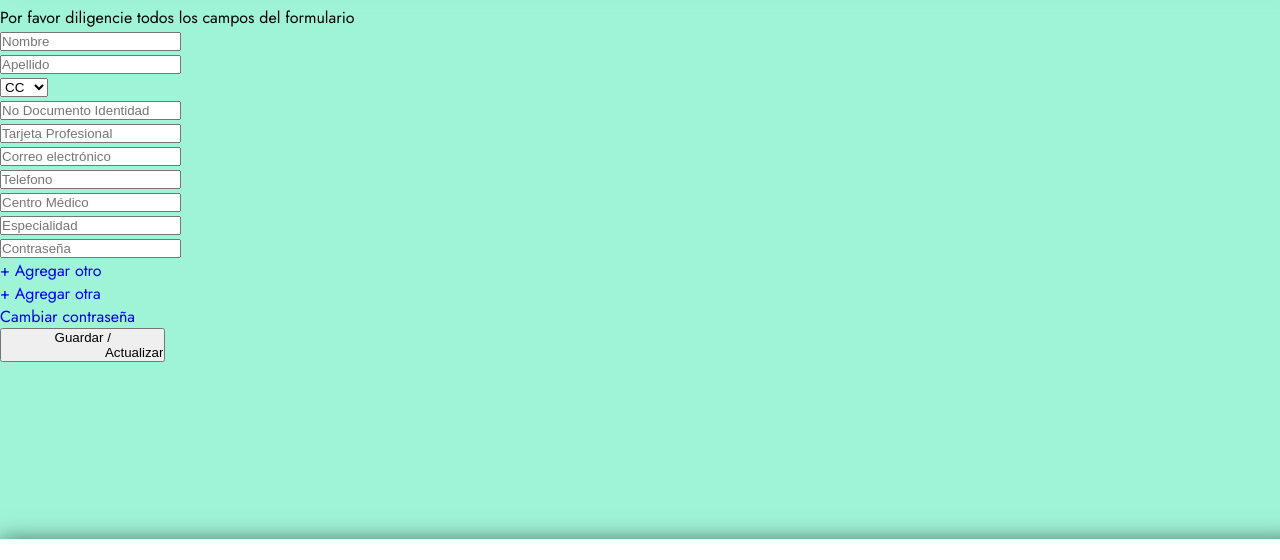
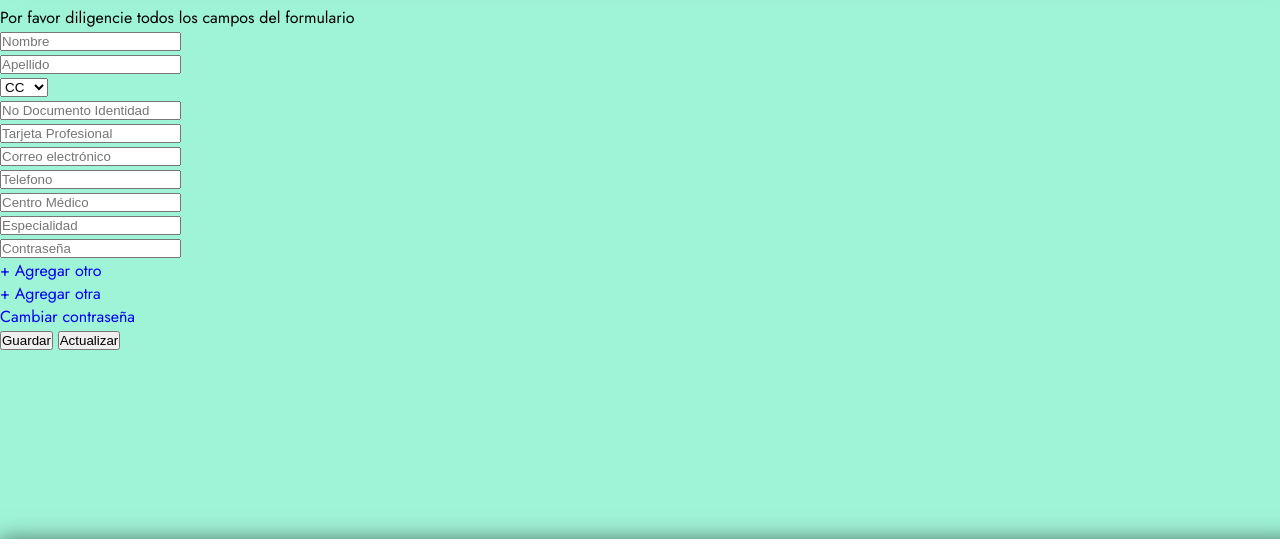
Before and after one commit to sermun/agendasmedicas, a plain HTML site: page Registro_Med/regmedicos.html in a window 1280 px wide. Shown: the part 141-701 px from the top of the page. Drawn offline with Linux system fonts and the light colour scheme.

Commit message:
pequeño cambio de kevin, para probar conexion con repositorio remoto clonado

```diff
--- a/Registro_Med/regmedicos.html
+++ b/Registro_Med/regmedicos.html
@@ -4,12 +4,10 @@
         <meta charset="UTF-8">
         <meta http-equiv="X-UA-Compatible" content="IE=edge">
         <meta name="viewport" content="width=device-width, initial-scale=1.0">
-
         <link rel="stylesheet"
             href="https://use.fontawesome.com/releases/v5.8.1/css/all.css"
             integrity="sha384-50oBUHEmvpQ+1lW4y57PTFmhCaXp0ML5d60M1M7uH2+nqUivzIebhndOJK28anvf"
             crossorigin="anonymous">
-
         <title>Agenda</title>
         <link href="https://fonts.googleapis.com/css2?family=Jost:300,400,700,900" rel="stylesheet">
         <link rel="stylesheet" href="css/style.css">
@@ -113,8 +111,9 @@
                     </div>
 
                     <div>
-                        <input type="submit" id="guardar" value="Guardar /
-                            Actualizar">
+                        <!-- uno u otro dependiendo lo que se vaya a necesitar -->
+                        <input type="submit" id="guardar" value="Guardar">
+                        <input type="submit" id="guardar" value="Actualizar">
                     </div>
                 </form>
 
```
